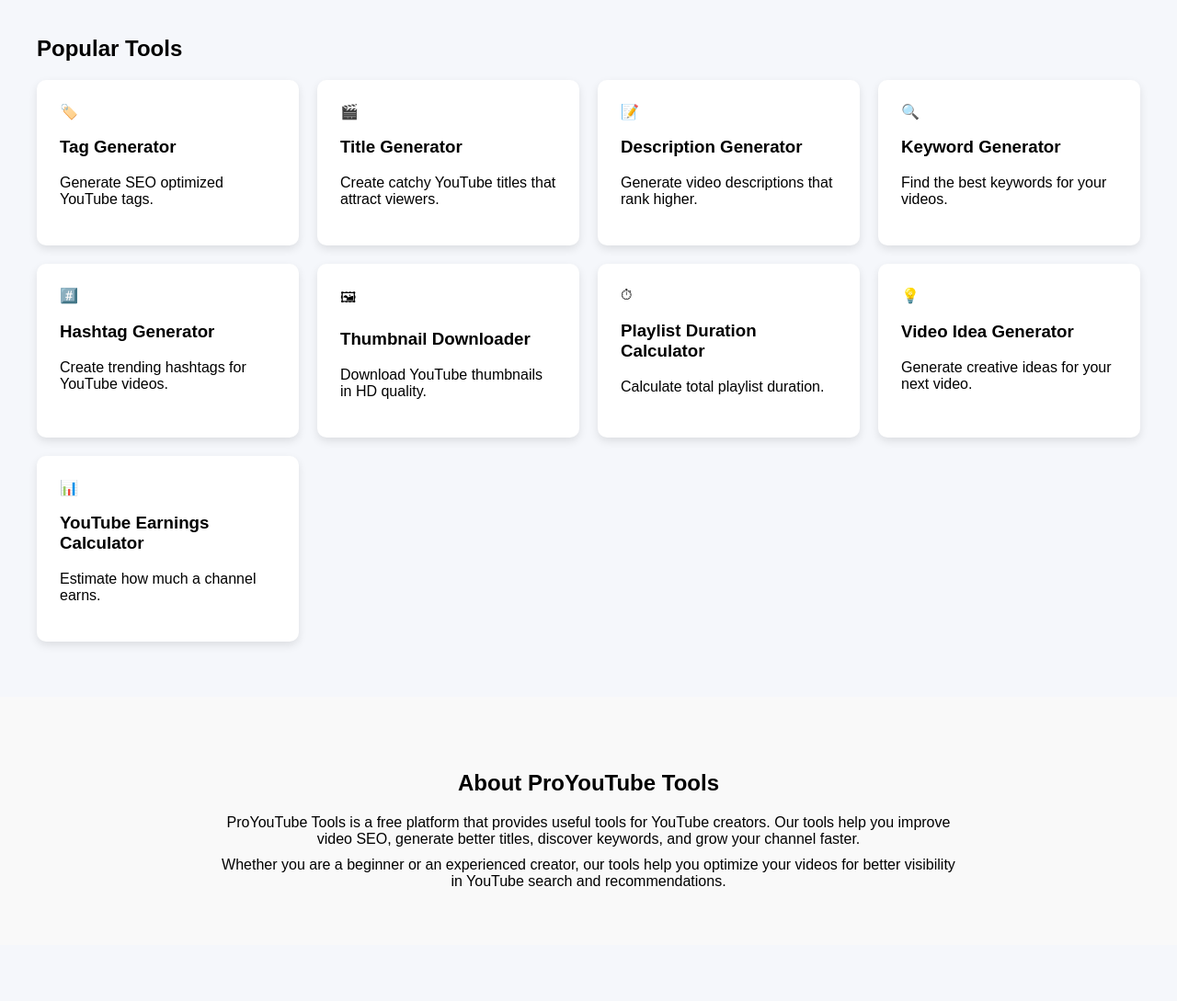
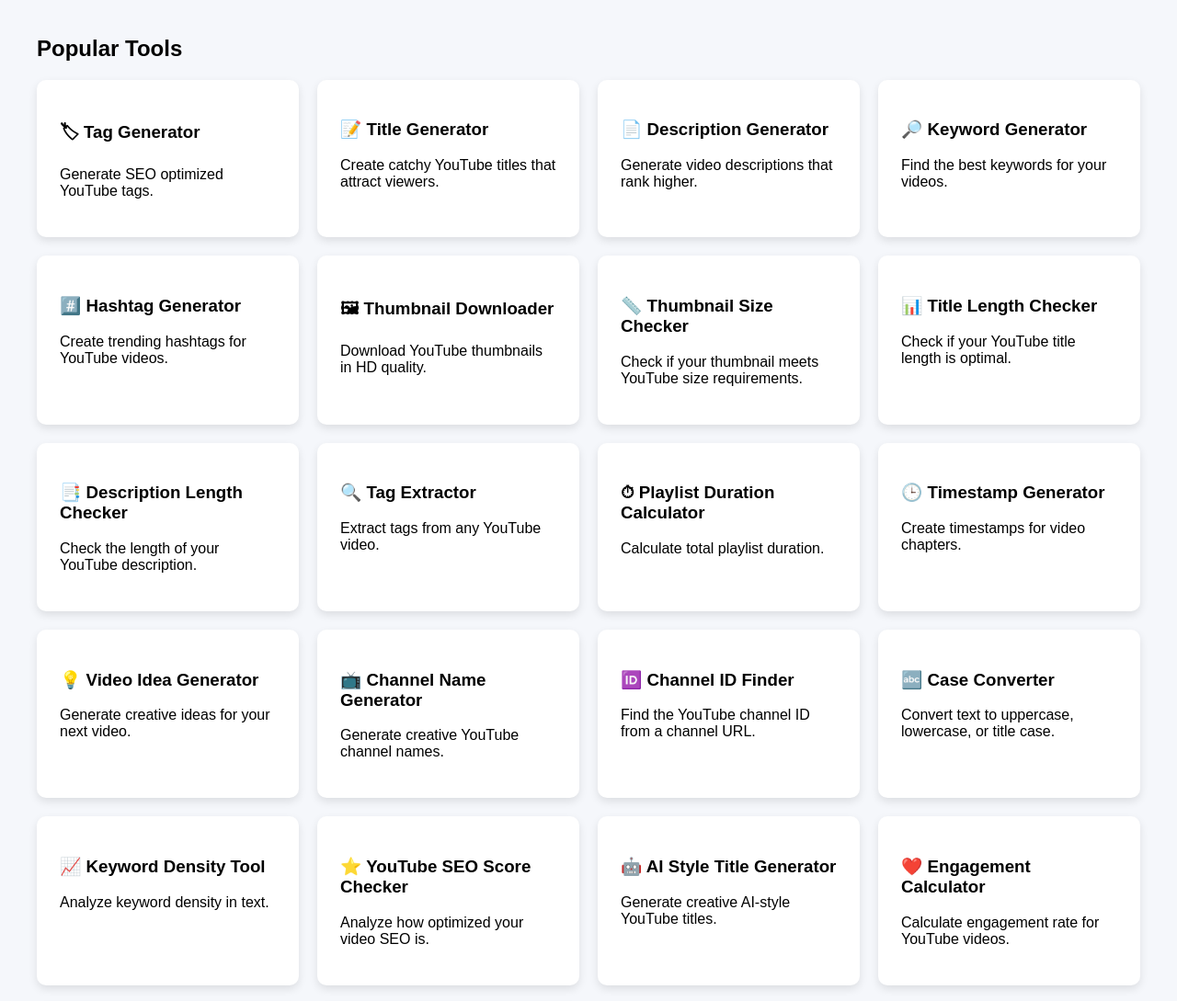
Before and after one commit to Rehmanxyz/youtube-tools, a website: page public/index.html in a window 1280 px wide. Shown: the part 390-1479 px from the top of the page at 92% size. Drawn offline with Linux system fonts and the light colour scheme.

Commit message:
added all tools to homepage

```diff
--- a/public/index.html
+++ b/public/index.html
@@ -86,66 +86,114 @@ Generate titles, tags, keywords and grow your audience faster.
 
 <div class="tool-grid">
 
-<a class="tool-card" href="/tools/tag-generator.html" target="_blank">
-<div class="tool-icon">🏷️</div>
-<h3>Tag Generator</h3>
+<a class="tool-card" href="/tools/tag-generator.html">
+<h3>🏷 Tag Generator</h3>
 <p>Generate SEO optimized YouTube tags.</p>
 </a>
 
-
-<a class="tool-card" href="/tools/title-generator.html" target="_blank">
-<div class="tool-icon">🎬</div>
-<h3>Title Generator</h3>
+<a class="tool-card" href="/tools/title-generator.html">
+<h3>📝 Title Generator</h3>
 <p>Create catchy YouTube titles that attract viewers.</p>
 </a>
 
-
-<a class="tool-card" href="/tools/description-generator.html" target="_blank">
-<div class="tool-icon">📝</div>
-<h3>Description Generator</h3>
+<a class="tool-card" href="/tools/description-generator.html">
+<h3>📄 Description Generator</h3>
 <p>Generate video descriptions that rank higher.</p>
 </a>
 
-
-<a class="tool-card" href="/tools/keyword-generator.html" target="_blank">
-<div class="tool-icon">🔍</div>
-<h3>Keyword Generator</h3>
+<a class="tool-card" href="/tools/keyword-generator.html">
+<h3>🔎 Keyword Generator</h3>
 <p>Find the best keywords for your videos.</p>
 </a>
 
-
-<a class="tool-card" href="/tools/hashtag-generator.html" target="_blank">
-<div class="tool-icon">#️⃣</div>
-<h3>Hashtag Generator</h3>
+<a class="tool-card" href="/tools/hashtag-generator.html">
+<h3>#️⃣ Hashtag Generator</h3>
 <p>Create trending hashtags for YouTube videos.</p>
 </a>
 
-
-<a class="tool-card" href="/tools/thumbnail-downloader.html" target="_blank">
-<div class="tool-icon">🖼</div>
-<h3>Thumbnail Downloader</h3>
+<a class="tool-card" href="/tools/thumbnail-downloader.html">
+<h3>🖼 Thumbnail Downloader</h3>
 <p>Download YouTube thumbnails in HD quality.</p>
 </a>
 
+<a class="tool-card" href="/tools/thumbnail-size.html">
+<h3>📏 Thumbnail Size Checker</h3>
+<p>Check if your thumbnail meets YouTube size requirements.</p>
+</a>
 
-<a class="tool-card" href="/tools/playlist-duration.html" target="_blank">
-<div class="tool-icon">⏱</div>
-<h3>Playlist Duration Calculator</h3>
+<a class="tool-card" href="/tools/title-length.html">
+<h3>📊 Title Length Checker</h3>
+<p>Check if your YouTube title length is optimal.</p>
+</a>
+
+<a class="tool-card" href="/tools/description-length.html">
+<h3>📑 Description Length Checker</h3>
+<p>Check the length of your YouTube description.</p>
+</a>
+
+<a class="tool-card" href="/tools/tag-extractor.html">
+<h3>🔍 Tag Extractor</h3>
+<p>Extract tags from any YouTube video.</p>
+</a>
+
+<a class="tool-card" href="/tools/playlist-duration.html">
+<h3>⏱ Playlist Duration Calculator</h3>
 <p>Calculate total playlist duration.</p>
 </a>
 
+<a class="tool-card" href="/tools/timestamp-generator.html">
+<h3>🕒 Timestamp Generator</h3>
+<p>Create timestamps for video chapters.</p>
+</a>
 
-<a class="tool-card" href="/tools/video-idea-generator.html" target="_blank">
-<div class="tool-icon">💡</div>
-<h3>Video Idea Generator</h3>
+<a class="tool-card" href="/tools/video-idea-generator.html">
+<h3>💡 Video Idea Generator</h3>
 <p>Generate creative ideas for your next video.</p>
 </a>
 
+<a class="tool-card" href="/tools/channel-name.html">
+<h3>📺 Channel Name Generator</h3>
+<p>Generate creative YouTube channel names.</p>
+</a>
 
-<a class="tool-card" href="/tools/earnings-calculator.html" target="_blank">
-<div class="tool-icon">📊</div>
-<h3>YouTube Earnings Calculator</h3>
+<a class="tool-card" href="/tools/channel-id-finder.html">
+<h3>🆔 Channel ID Finder</h3>
+<p>Find the YouTube channel ID from a channel URL.</p>
+</a>
+
+<a class="tool-card" href="/tools/case-convertor.html">
+<h3>🔤 Case Converter</h3>
+<p>Convert text to uppercase, lowercase, or title case.</p>
+</a>
+
+<a class="tool-card" href="/tools/keyword-density.html">
+<h3>📈 Keyword Density Tool</h3>
+<p>Analyze keyword density in text.</p>
+</a>
+
+<a class="tool-card" href="/tools/seo-score.html">
+<h3>⭐ YouTube SEO Score Checker</h3>
+<p>Analyze how optimized your video SEO is.</p>
+</a>
+
+<a class="tool-card" href="/tools/title-ai-style.html">
+<h3>🤖 AI Style Title Generator</h3>
+<p>Generate creative AI-style YouTube titles.</p>
+</a>
+
+<a class="tool-card" href="/tools/engagement-calculator.html">
+<h3>❤️ Engagement Calculator</h3>
+<p>Calculate engagement rate for YouTube videos.</p>
+</a>
+
+<a class="tool-card" href="/tools/earnings-calculator.html">
+<h3>💰 YouTube Earnings Calculator</h3>
 <p>Estimate how much a channel earns.</p>
+</a>
+
+<a class="tool-card" href="/tools/youtube-tools.html">
+<h3>🧰 YouTube Tools</h3>
+<p>Browse all available YouTube creator tools.</p>
 </a>
 
 </div>
```
Also changed, not shown: public/style.css (line endings or trailing spaces).
